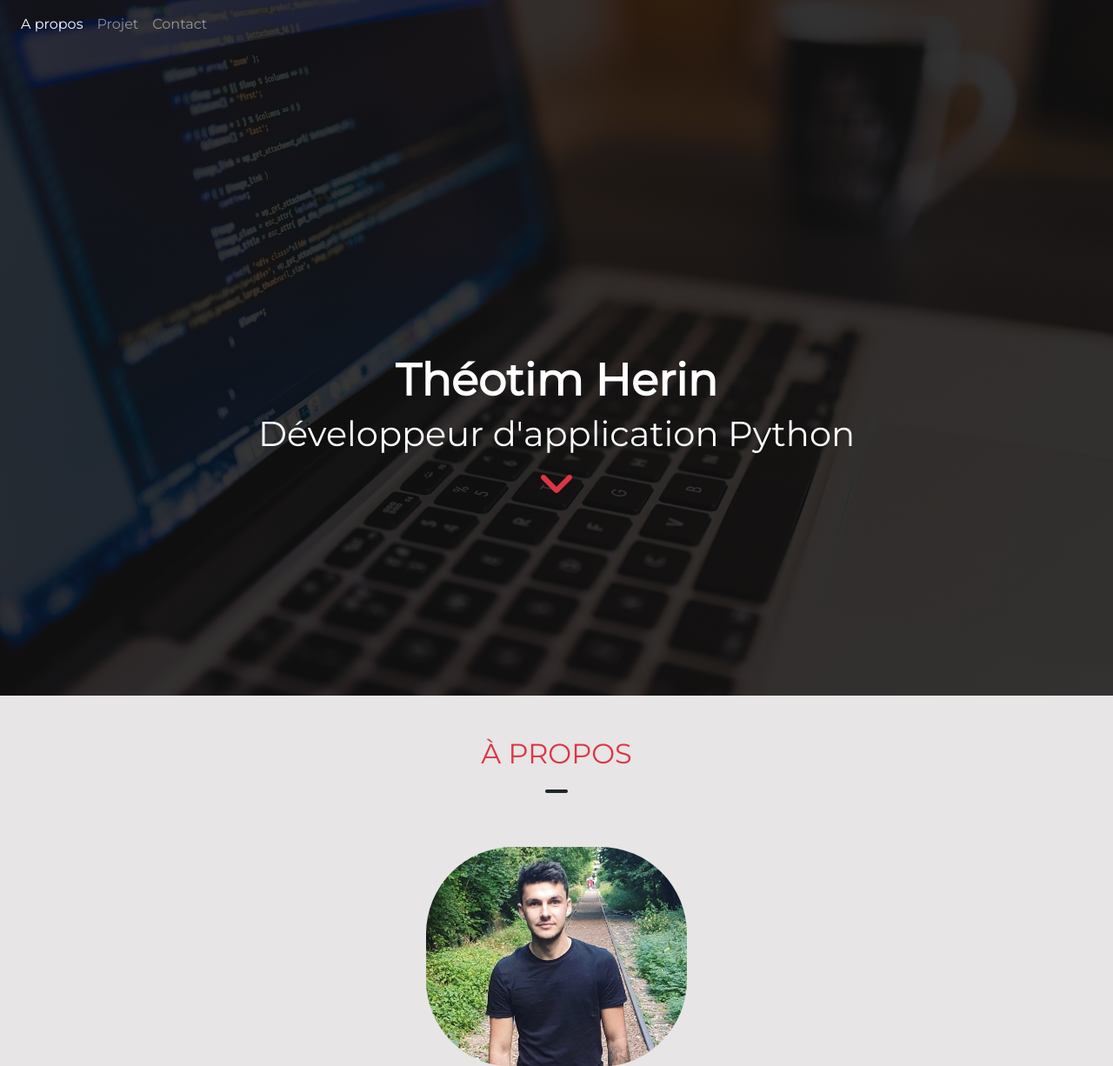
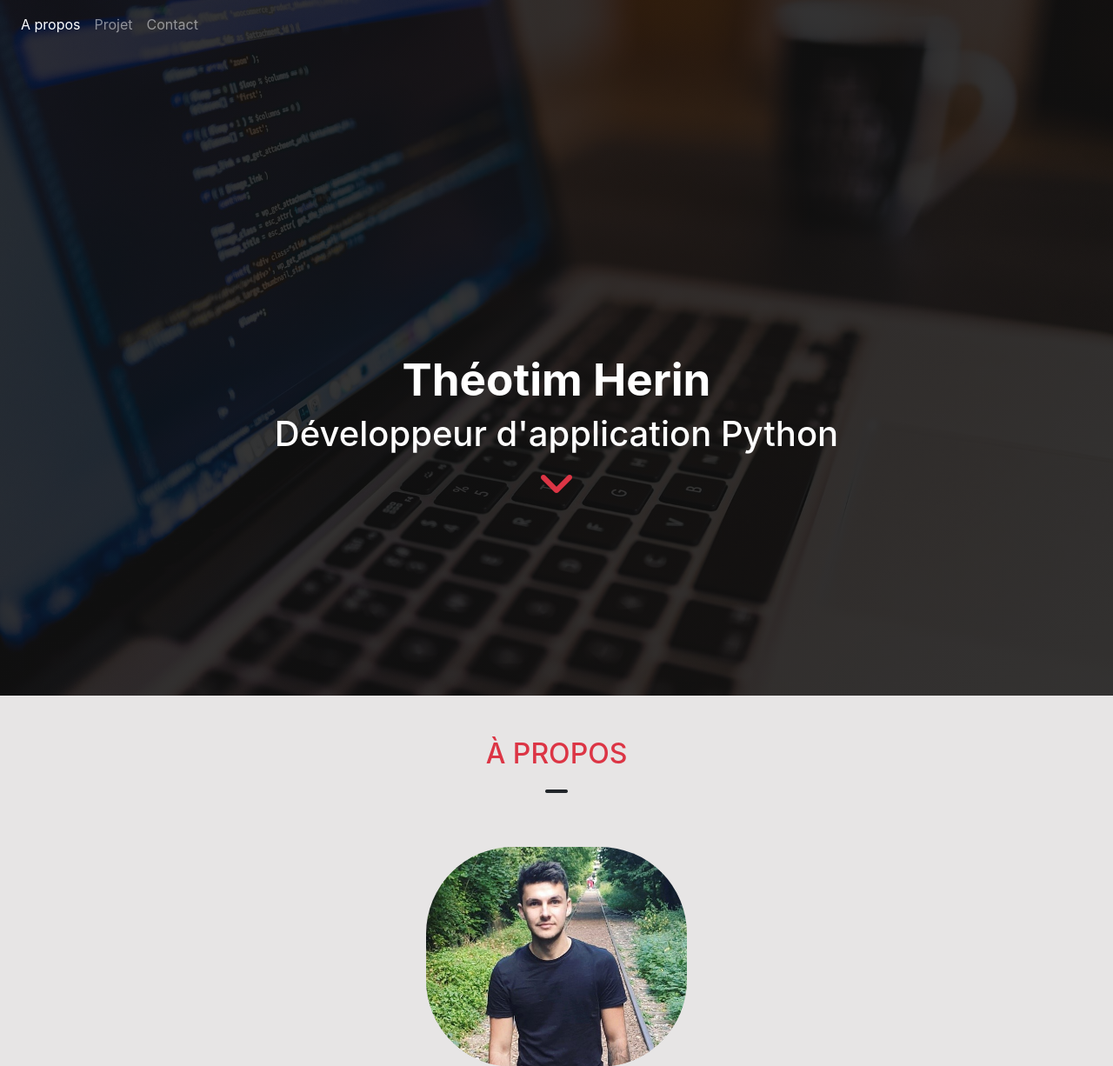
Before and after one commit to Theodrem/Personal-website, a Flask app: page / in a window 1280 px wide. Shown: the top 1226 px of the page at 87% size. Run offline with Flask 2, Linux system fonts and the light colour scheme; some libraries are stand-ins or nearby versions.

Commit message:
update css

```diff
--- a/app/templates/static/style.css
+++ b/app/templates/static/style.css
@@ -1,6 +1,3 @@
-* {
-    font-family: 'Montserrat';
-}
 
 h1 {
     font-size: 3.2rem;
@@ -12,7 +9,7 @@ h1 {
     margin-top: 350px;
 }
 
-#header {
+header {
     background: linear-gradient(to bottom, rgba(10, 10, 10, 0.8) 0%, rgba(10, 10, 10, 0.8) 100%), url("image/code.jpg");
     background-position: center;
     background-repeat: no-repeat;
@@ -20,10 +17,6 @@ h1 {
     background-size: cover;
     height: 100vh;
 }
-
-
-
-
 
   @media screen and (max-width: 700px) {
       h1 {
```
